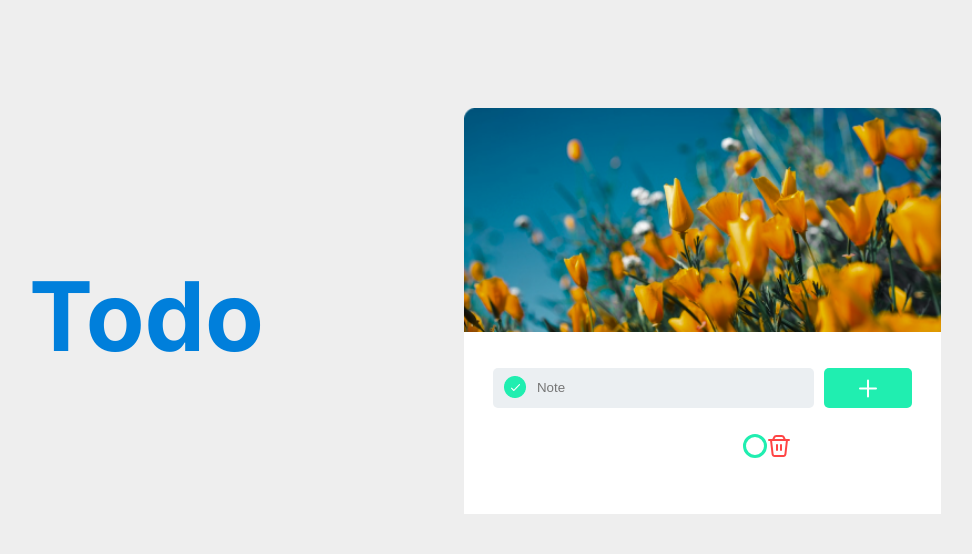
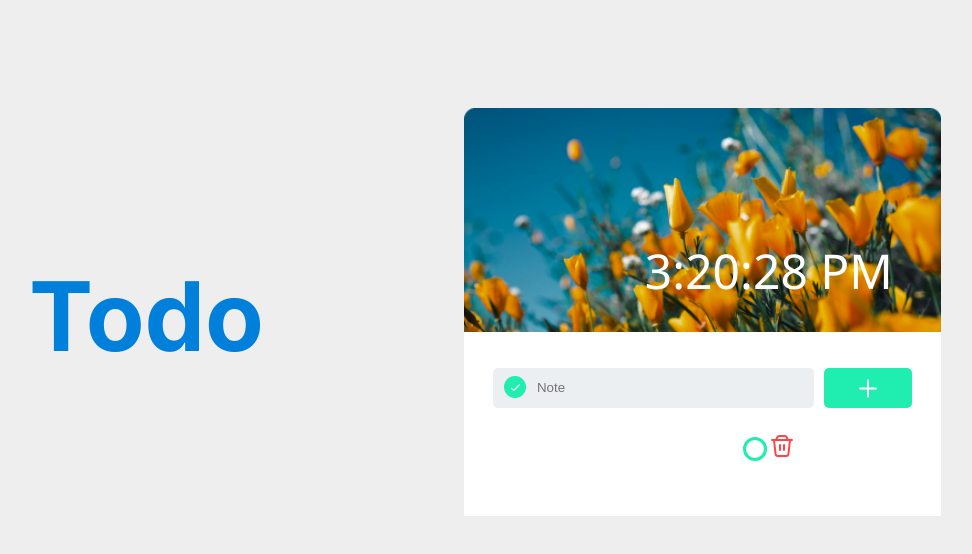
Before and after one commit to sabagigauri/RE-EDU8, a plain HTML site: page Java2/index.html in a window 1280 px wide. Both pictures are taken after a click on the button 1022 px from the left and 388 px from the top of the page. Shown: the whole page, without its empty margins (155-1127 px from the left). Drawn offline with Linux system fonts and the light colour scheme.

Commit message:
added time, changed styles

```diff
--- a/Java2/index.html
+++ b/Java2/index.html
@@ -14,6 +14,9 @@
         </div>
     <div class="card">
         <img src="Rectangle 2.png">
+        <div id="time">
+
+        </div>
         <div class="section">
             <div class="txt-btn">
             <input type="text" placeholder="Note" id="textbox">
--- a/Java2/script.js
+++ b/Java2/script.js
@@ -9,7 +9,7 @@ const generateListItem = val => {
     li.classList.add(`li-${counter++}`);
     li.innerHTML = `${val}`;
     ul.appendChild(li);
-    div.innerHTML = `<button class="input-1"/></button> <button class="btn-1" onclick="Delete(this)"></button>`;
+    div.innerHTML = `<input type="checkbox" class="input-1"/></button> <button class="btn-1" onclick="Delete(this)"></button>`;
     li.appendChild(div);
 }
 
@@ -26,3 +26,7 @@ function Delete(btn) {
         ul.removeChild(listItem); // Remove the found 'li' element
     }
 }
+
+setInterval(() => {
+    document.getElementById('time').innerText = new Date().toLocaleTimeString();
+}, 1000);
--- a/Java2/style.css
+++ b/Java2/style.css
@@ -31,6 +31,17 @@ border-radius: 10px 10px 0px 0px;
 justify-content: center;
 flex-direction: column;
 background-color: white;
+position: relative;
+}
+
+#time {
+  position: absolute;
+  font-family: 'Segoe UI', Tahoma, Geneva, Verdana, sans-serif;
+  font-size: 48px;
+  font-weight: 400;
+  color: white;
+  top: 130px;
+  right: 48px;
 }
 
 .section {
@@ -104,7 +115,7 @@ li div {
   display: flex;
 }
 
-.input-1 {
+/* .input-1 {
 
   width: 24px;
   height: 24px;
@@ -115,4 +126,41 @@ li div {
   content: '\2713';
   cursor: pointer;
   border-radius: 100%;
+} */
+
+
+input[type="checkbox"] {
+
+  width: 24px;
+  height: 24px;
+  margin-left: 250px;
+  background-color: #FFF;
+  appearance: none;
+  border: solid #20EEB0;
+  content: '\2713';
+  cursor: pointer;
+  border-radius: 100%;
+
 }
+
+
+input[type="checkbox"]:checked {
+   background-color:#20EEB0 ;
+   align-items: center;
+   justify-content: center;
+   display: flex;
+
+ }
+
+
+
+
+
+input[type="checkbox"]::before {
+   content: '\2713';
+
+   color: #fff;
+   position: absolute;
+   border-radius: 100%;
+   transition: transform 0.3s ease-in-out;
+ }
```
